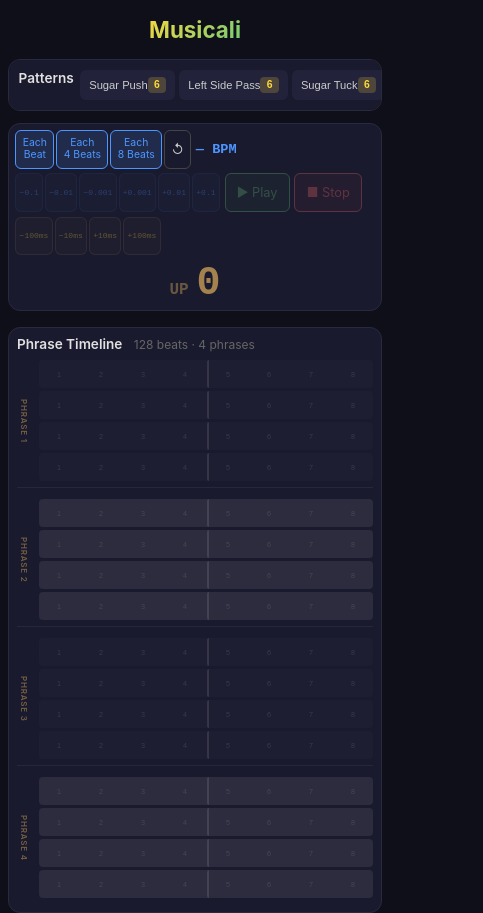
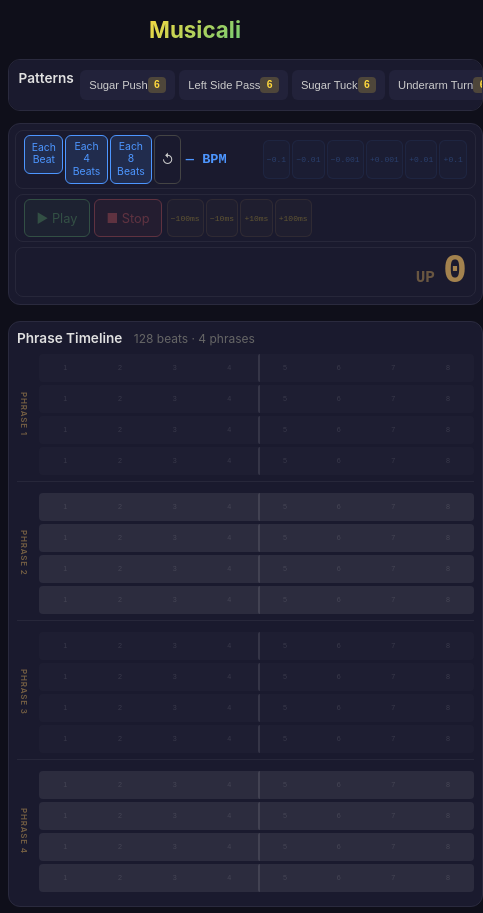
Before and after one commit to michaelkebe/musicali, a React (Vite) app in the folder frontend/: page / in a window 390 px wide. Shown: the top 913 px of the page, 483 px wide, since content can reach past the window. Built offline with nearby package versions, Linux system fonts and the light colour scheme; the HTML template or start-up script is replaced by a standard one.

Commit message:
group controls: BPM | transport | beat display

```diff
--- a/frontend/src/App.css
+++ b/frontend/src/App.css
@@ -129,6 +129,15 @@
   border-radius: 12px;
   padding: 0.6rem 1rem;
   border: 1px solid #2a2a3e;
+}
+
+.btn-group {
+  display: flex;
+  align-items: center;
+  gap: 0.3rem;
+  padding: 0.25rem 0.5rem;
+  border: 1px solid rgba(255,255,255,0.06);
+  border-radius: 8px;
 }
 
 .tap-group {
@@ -598,37 +607,12 @@
     padding: 0.4rem;
   }
 
-  .tap-group {
-    order: 0;
+  .btn-group {
+    width: 100%;
   }
 
-  .bpm-display {
-    order: 1;
-    min-width: auto;
-  }
-
-  .trimmer-group {
-    order: 2;
-  }
-
-  .ctrl-btn.play {
-    order: 3;
-  }
-
-  .ctrl-btn.stop {
-    order: 4;
-  }
-
-  .nudge-group {
-    order: 5;
-  }
-
-  .beat-display {
-    order: 6;
-    margin-left: 0;
-    width: 100%;
+  .btn-group:last-child {
     justify-content: center;
-    padding-top: 0.25rem;
   }
 
   .beat-dir {
--- a/frontend/src/components/PlaybackBar.tsx
+++ b/frontend/src/components/PlaybackBar.tsx
@@ -14,23 +14,27 @@
   const rowBeat = ((currentBeat - 1) % 8) + 1
   return (
     <div className="playback-bar">
+      <span className="btn-group">
         <BpmTapper onBpmChange={onBpmChange} />
         <span className="bpm-display">{bpm > 0 ? `${bpm.toFixed(3)} BPM` : "— BPM"}</span>
+        <TrimmerButtons bpm={bpm} onBpmChange={onBpmChange} />
+      </span>
 
-      <TrimmerButtons bpm={bpm} onBpmChange={onBpmChange} />
-
+      <span className="btn-group">
         <button className="ctrl-btn play" onMouseDown={onPlay} disabled={isPlaying || bpm <= 0}>
           ▶ Play
         </button>
         <button className="ctrl-btn stop" onMouseDown={onStop} disabled={!isPlaying}>
           ■ Stop
         </button>
+        <NudgeButtons onNudge={onNudge} disabled={!isPlaying} />
+      </span>
 
-      <NudgeButtons onNudge={onNudge} disabled={!isPlaying} />
-
+      <span className="btn-group">
         <span className="beat-display">
           <span className="beat-dir">{rowBeat % 2 === 1 ? "DOWN" : "UP"}</span>
           <span className="beat-num-lg">{rowBeat}</span>
+        </span>
       </span>
     </div>
   )
```
Lines whose indentation alone changed are shown as unchanged.
